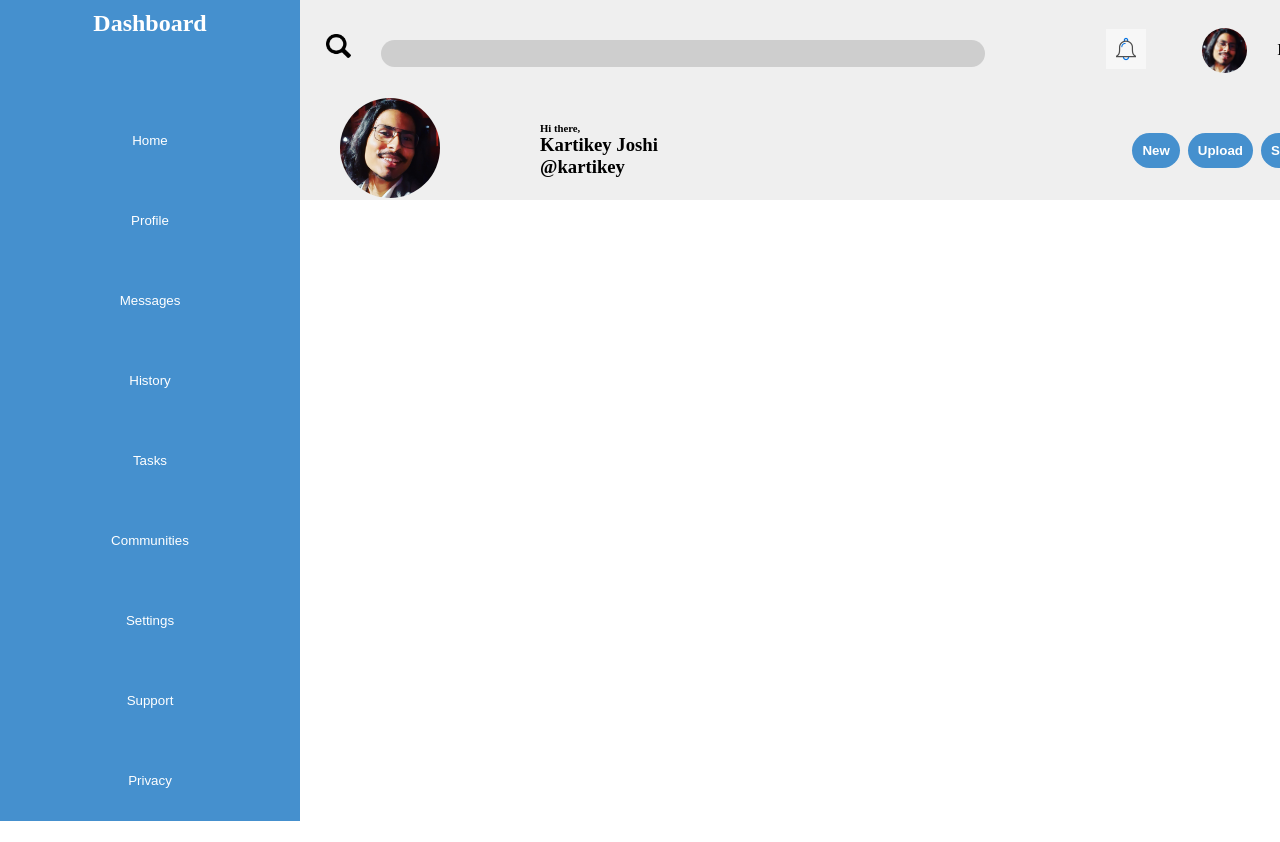
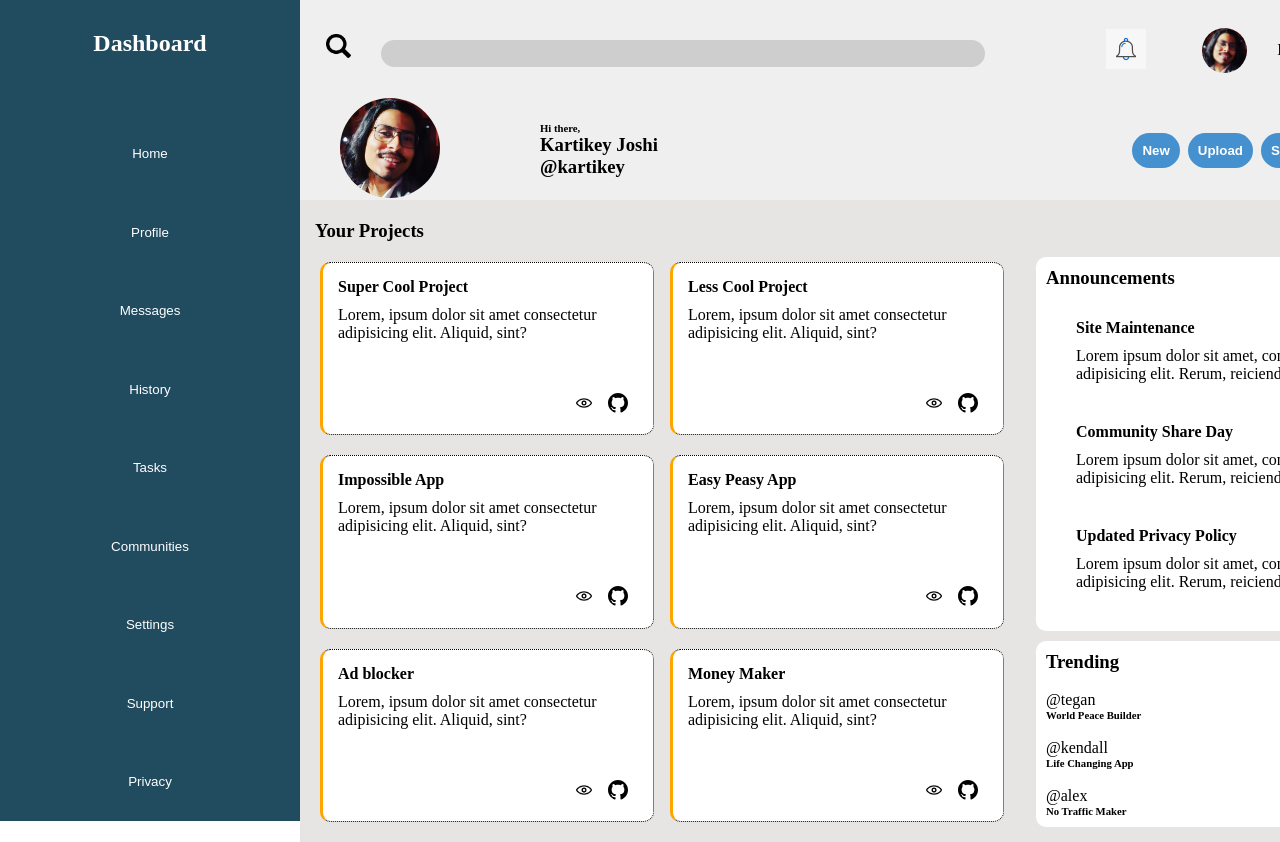
Before and after one commit to Kartikey-j/Admin-dashboard, a plain HTML site: page index.html in a window 1280 px wide. Shown: the top 842 px of the page. Before the commit the page ends 821 px from the top, so only its background shows below. Drawn offline with Linux system fonts and the light colour scheme.

Commit message:
Final Structure styling

```diff
--- a/index.html
+++ b/index.html
@@ -49,86 +49,89 @@
             <button id="share">Share</button>
         </div>
     </div>
-    <!--
+    <div id="empty-container"></div>
     <div id="main-content">
-        <h3>Your Projects</h3>
+            <h3 id="project-h3">Your Projects</h3>
+        <div id="left-side">
             <div class="project-container">
                 <h4>Super Cool Project</h4>
-            <p>Lorem ipsum dolor sit amet consectetur adipisicing elit. Maxime molestiae recusandae, blanditiis architecto atque aspernatur temporibus tenetur dolorem doloribus! Odit, labore hic. Sed neque praesentium eaque alias obcaecati reiciendis et.</p>
-            <button class="bookmark">
-                <img src="#" alt="">
+                <p>Lorem, ipsum dolor sit amet consectetur adipisicing elit. Aliquid, sint?</p>
+                <button class="view">
+                    <img src="/Images/view.png" alt="">
                 </button>
-            <button class="clone">
-                <img src="#" alt="">
+                <button class="github">
+                    <img src="/Images/github-logo.svg" alt="">
                 </button>
             </div>
             <div class="project-container">
                 <h4>Less Cool Project</h4>
-            <p>Lorem ipsum dolor sit amet consectetur adipisicing elit. Maxime molestiae recusandae, blanditiis architecto atque aspernatur temporibus tenetur dolorem doloribus! Odit, labore hic. Sed neque praesentium eaque alias obcaecati reiciendis et.</p>
-            <button class="bookmark">
-                <img src="#" alt="">
+                <p>Lorem, ipsum dolor sit amet consectetur adipisicing elit. Aliquid, sint?</p>
+                <button class="view">
+                    <img src="/Images/view.png" alt="">
                 </button>
-            <button class="clone">
-                <img src="#" alt="">
+                <button class="github">
+                    <img src="/Images/github-logo.svg" alt="">
                 </button>
             </div>
             <div class="project-container">
                 <h4>Impossible App</h4>
-            <p>Lorem ipsum dolor sit amet consectetur adipisicing elit. Maxime molestiae recusandae, blanditiis architecto atque aspernatur temporibus tenetur dolorem doloribus! Odit, labore hic. Sed neque praesentium eaque alias obcaecati reiciendis et.</p>
-            <button class="bookmark">
-                <img src="#" alt="">
+                <p>Lorem, ipsum dolor sit amet consectetur adipisicing elit. Aliquid, sint?</p>
+                <button class="view">
+                    <img src="/Images/view.png" alt="">
                 </button>
-            <button class="clone">
-                <img src="#" alt="">
+                <button class="github">
+                    <img src="/Images/github-logo.svg" alt="">
                 </button>
             </div>
             <div class="project-container">
                 <h4>Easy Peasy App</h4>
-            <p>Lorem ipsum dolor sit amet consectetur adipisicing elit. Maxime molestiae recusandae, blanditiis architecto atque aspernatur temporibus tenetur dolorem doloribus! Odit, labore hic. Sed neque praesentium eaque alias obcaecati reiciendis et.</p>
-            <button class="bookmark">
-                <img src="#" alt="">
+                <p>Lorem, ipsum dolor sit amet consectetur adipisicing elit. Aliquid, sint?</p>
+                <button class="view">
+                    <img src="/Images/view.png" alt="">
                 </button>
-            <button class="clone">
-                <img src="#" alt="">
+                <button class="github">
+                    <img src="/Images/github-logo.svg" alt="">
                 </button>
             </div>
             <div class="project-container">
                 <h4>Ad blocker</h4>
-            <p>Lorem ipsum dolor sit amet consectetur adipisicing elit. Maxime molestiae recusandae, blanditiis architecto atque aspernatur temporibus tenetur dolorem doloribus! Odit, labore hic. Sed neque praesentium eaque alias obcaecati reiciendis et.</p>
-            <button class="bookmark">
-                <img src="#" alt="">
+                <p>Lorem, ipsum dolor sit amet consectetur adipisicing elit. Aliquid, sint?</p>
+                <button class="view">
+                    <img src="/Images/view.png" alt="">
                 </button>
-            <button class="clone">
-                <img src="#" alt="">
+                <button class="github">
+                    <img src="/Images/github-logo.svg" alt="">
                 </button>
             </div>
             <div class="project-container">
                 <h4>Money Maker</h4>
-            <p>Lorem ipsum dolor sit amet consectetur adipisicing elit. Maxime molestiae recusandae, blanditiis architecto atque aspernatur temporibus tenetur dolorem doloribus! Odit, labore hic. Sed neque praesentium eaque alias obcaecati reiciendis et.</p>
-            <button class="bookmark">
-                <img src="#" alt="">
+                <p>Lorem, ipsum dolor sit amet consectetur adipisicing elit. Aliquid, sint?</p>
+                <button class="view">
+                    <img src="/Images/view.png" alt="">
                 </button>
-            <button class="clone">
-                <img src="#" alt="">
+                <button class="github">
+                    <img src="/Images/github-logo.svg" alt="">
                 </button>
             </div>
+        </div>
+        <div id="right-side">
             <div id="announcements">
                 <h3>Announcements</h3>
                 <div class="notification-messages">
-                <h5>Site Maintenance</h5>
+                    <h4>Site Maintenance</h4>
                     <p>Lorem ipsum dolor sit amet, consectetur adipisicing elit. Rerum, reiciendis!</p>
                 </div>
                 <div class="notification-messages">
-                <h5>Community Share Day</h5>
+                    <h4>Community Share Day</h4>
                     <p>Lorem ipsum dolor sit amet, consectetur adipisicing elit. Rerum, reiciendis!</p>
                 </div>
                 <div class="notification-messages">
-                <h5>Updated Privacy Policy</h5>
+                    <h4>Updated Privacy Policy</h4>
                     <p>Lorem ipsum dolor sit amet, consectetur adipisicing elit. Rerum, reiciendis!</p>
                 </div>
             </div>
             <div id="trending">
-            <h3>Trendng</h3>
+                <h3>Trending</h3>
                 <div class="trending-topics">
                     <span><img src="#" alt=""></span>
                     <p>@tegan</p>
@@ -146,6 +149,5 @@
                 </div>
             </div>
         </div>
-     -->
 </body>
 </html>
--- a/style.css
+++ b/style.css
@@ -10,11 +10,12 @@ button{
 body{
     display: grid;
     grid-template-columns: 300px 600px;
+    grid-template-rows: 200px auto;
 }
 
 /* Dashboard */
 div#sidebar-dashboard{
-    background-color: rgb(69, 144, 206);
+    background-color: rgb(33, 75, 95);
     display: grid;
     width: 300px;
     height: 821px;
@@ -23,13 +24,13 @@ div#sidebar-dashboard{
 
 div#sidebar-dashboard h2{
     color: #fff;
-    margin: 10px;
+    padding-top: 30px;
 }
 
 div#sidebar-dashboard button{
     background-color: inherit;
     color: #fff;
-    margin: 5px;
+    margin: 2px;
 }
 
 /* Header */
@@ -94,3 +95,75 @@ div#buttons button{
 img.profile-pic{
     border-radius: 50%;
 }
+
+/* Main Content */
+div#main-content{
+    display: flex;
+    width: 1121px;
+    padding: 10px;
+    background-color: rgb(231,229,228);
+    flex-wrap: wrap;
+}
+
+div#left-side{
+    display: grid;
+    grid-template-columns: 350px 300px;
+}
+
+h3#project-h3{
+    width: 100%;
+    margin: 10px 5px;
+}
+
+div.project-container{
+    width: 300px;
+    border: 1px dotted black;
+    background-color: #fff;
+    border-left: 3px solid orange;
+    border-radius: 10px;
+    margin: 10px;
+    padding: 15px;
+}
+
+div.project-container p{
+    margin: 10px auto;
+}
+
+button.github,
+button.github img,
+button.view,
+button.view img{
+    margin-top: 20px;
+    margin-left: 10px;
+    width: 20px;
+    background-color: #fff;
+}
+
+button.view{
+    margin-left: 220px;
+}
+
+/* Announcements & Trending*/
+div.notification-messages{
+    border-radius: 10px;
+    margin: 20px;
+    padding: 10px;
+}
+
+div.notification-messages h4{
+    margin-bottom: 10px;
+}
+
+div#right-side{
+    width: 400px;
+    display: grid;
+    margin-left: auto;
+}
+
+div#announcements,
+div#trending{
+    margin: 5px;
+    padding: 10px;
+    border-radius: 10px;
+    background-color: #fff;
+}
```
Also changed, not shown: Images/github-logo.svg (added), Images/view.png (added). Lines whose indentation alone changed are shown as unchanged.
